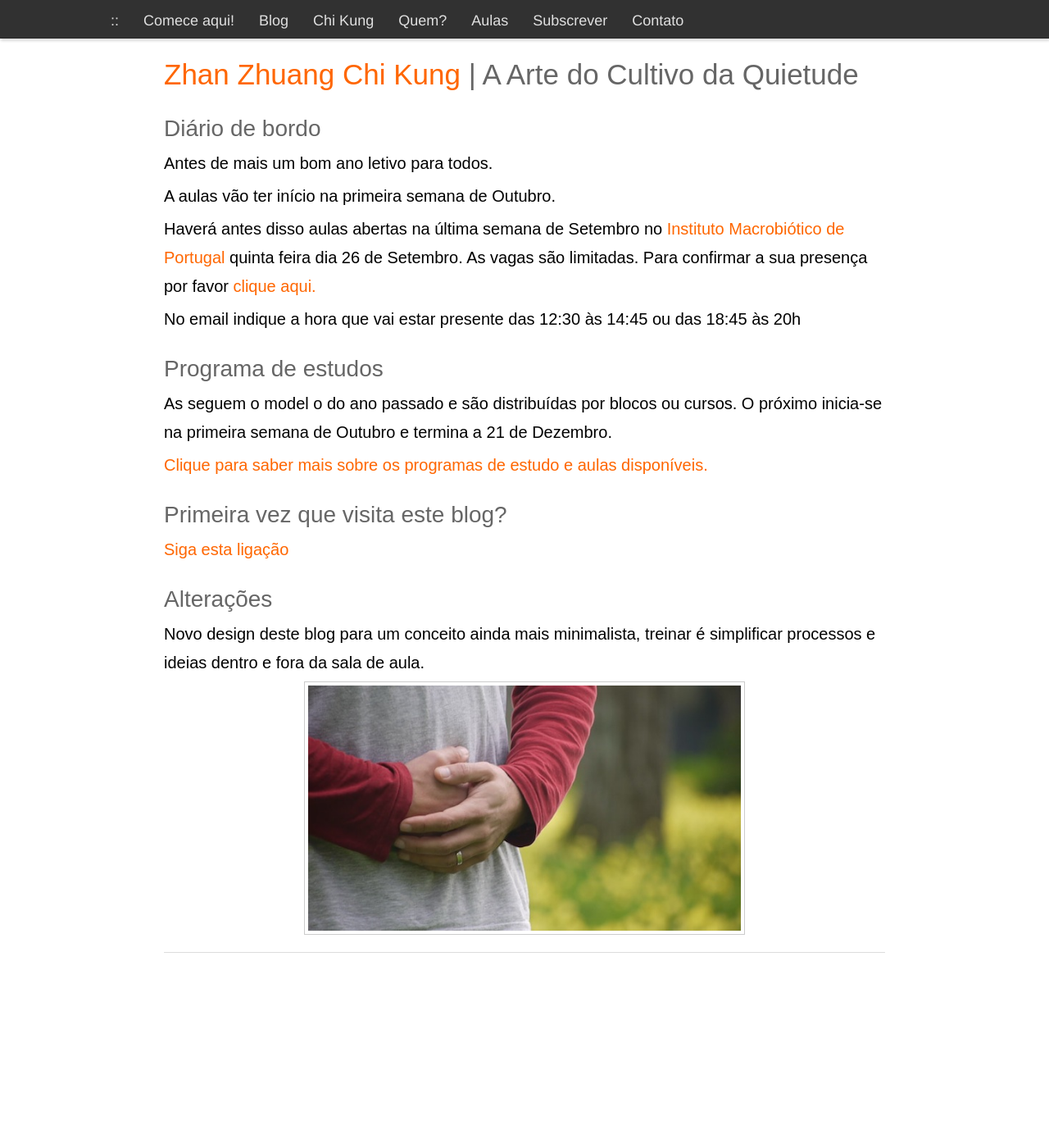
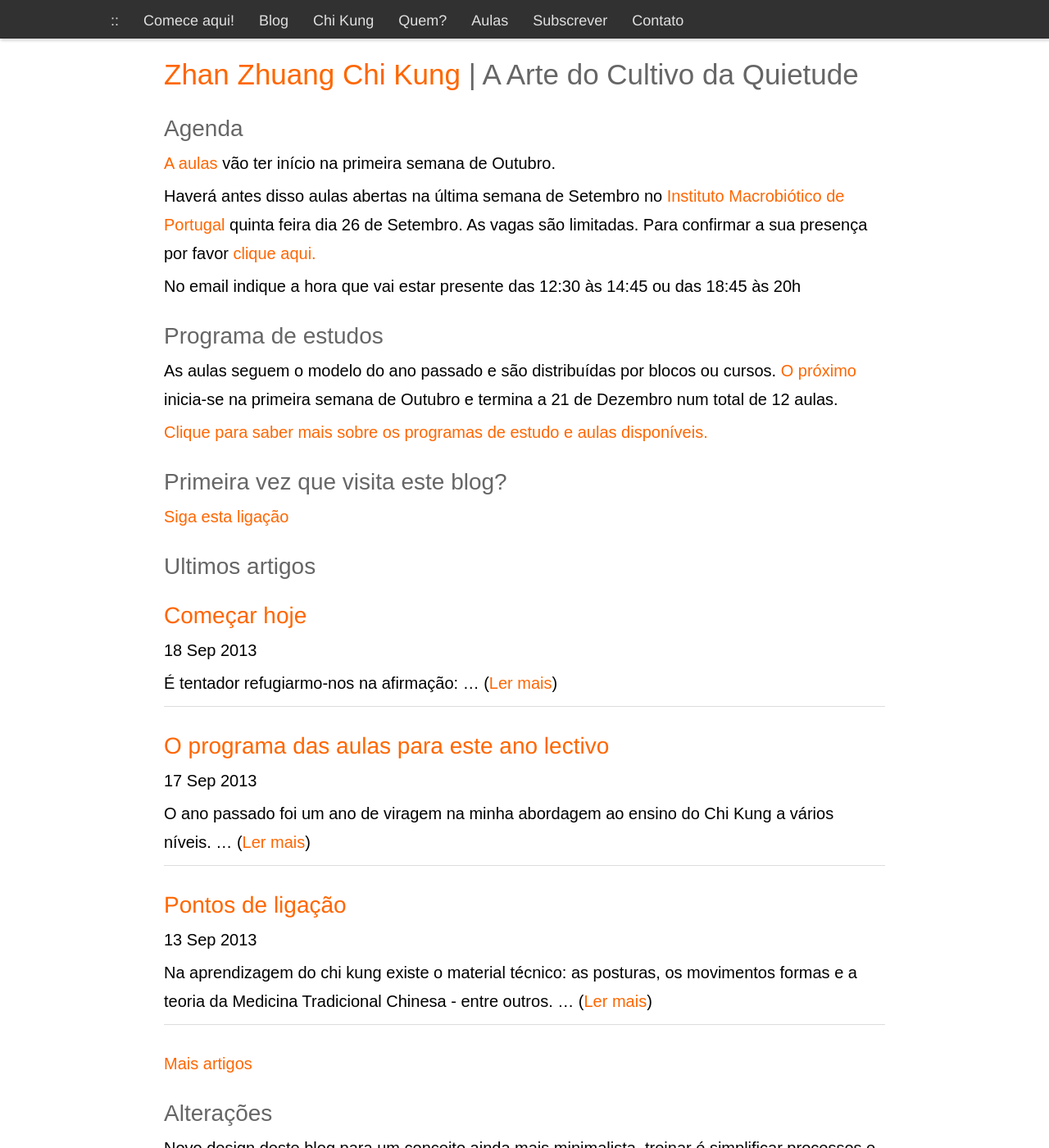
Before and after one commit to devagar/chikung, a Jekyll site: the page built from index.markdown, in a window 1280 px wide and 1400 px high. Shown: the whole window at 82% size. Built offline with Jekyll 4.4.1, drawn with Linux system fonts in a browser that asks for light colours.

Commit message:
p18-9-13

```diff
--- a/_layouts/post.html
+++ b/_layouts/post.html
@@ -5,8 +5,6 @@ layout: default
       <time datetime="{{ page.date | xmlschema }}">{{ page.date | date: "%d %b, %Y" }}</time>
       <h2>{{ page.title }}</h2>
       {{ content }}
-
-
    </article>
     <div id="paginator">
                <h4> {% if page.previous %}
--- a/_posts/2013-09-17-aulas2013.md
+++ b/_posts/2013-09-17-aulas2013.md
@@ -48,7 +48,7 @@ Baseada na minha experiência deste ano e dos últimos 14 o novo programa de est
 +  Realizar Seminários avançados.
 
 
-Ficam a ligações para o novo [calendário de aulas](http://devagar.org/aulas.html) e para o novo programa a iniciar-se [dia 3 de Outubro](http://devagar.org/regulares.html).
+Ficam as ligações para o novo [calendário de aulas](http://devagar.org/aulas.html) e para o novo programa a iniciar-se [dia 3 de Outubro](http://devagar.org/regulares.html).
 
 Ficam também os testemunhos dos participantes que aceitaram o desafio do ano passado.
 
--- /dev/null
+++ b/_posts/2013-09-18-comecar-hoje.md
@@ -0,0 +1,62 @@
+---
+title: Começar hoje
+layout: post
+---
+É tentador refugiarmo-nos na afirmação:
+
+**Quando**
+
++  tiver mais tempo
++  tiver mais dinheiro
++  me reformar
++  esta confusão toda passar
++  estiver mais saudável
++  me casar
++  me divorciar
++  tiver uma companheira/o
++  o bébé nascer
++  o meu filho deixar a casa
++  o meu filho acabar a universidade
++  acabar de pagar o empréstimo
++  estiver noutro pais
++  o Verão acabar
++  estiver mais calor
++  o inicio do ano chegar
++  acabar esta fase da minha vida
++  acabar este projecto
++  chegar o fim de semana
++  chegarem as férias
++  as vistas que tenho em casa forem embora
+
+**Então vou começar a**
+
++  minha dieta
++  treinar todos os dias
++  frequentar o ginásio
++  correr no parque
++  escrever o meu livro
++  tirar tempo para mim
++  olhar mais para a família
++  nutrir a minha paixão
++  sair mais à noite
++  conviver mais
++  tratar de mim
++  definir prioridades
+
+...
+
+Iniciar um hábito mesmo quando todas as afirmações acima são possíveis e a vida apresenta desafios torna o hábito mais forte que sobrevive a momentos fáceis e aos outros mais desafiantes que a vida nos coloca.
+
+Iniciar um hábito quando todas as condições estão reunidas não só evita que o hábito alguma vez se instale (porque não existem condições ideais), como se algum dia isso acontecer colapsa à mínima contrariedade.
+
+Não tem de começar hoje a treinar 1h de Chi Kung, nem a correr 10 km, nem a escrever 10 mil palavras, nem a comer 100% saudável.
+
+Mas dentro do que tem agora, hoje e ao seu ritmo. Comece ou recomece com os seus recursos actuais.
+
+E tenha a coragem de voltar as vezes que sejam possíveis entre interrupções, imprevistos e as centenas de *quandos* povoam o seu dia a dia.
+
+Dificuldades em criar hábitos? [envie-me um email](http://devagar.org/contato.html)
+
+###
+
+[Novo calendário de aulas](http://devagar.org/aulas.html) já está disponível com vantagens de inscrição até 26 de Setembro.
--- a/index.markdown
+++ b/index.markdown
@@ -3,26 +3,37 @@ layout: default
 title: A arte do Cultivo da Quietude
 ---
 
-###Diário de bordo
+###Agenda
 
-Antes de mais um bom ano letivo para todos.
-
-A aulas vão ter início na primeira semana de Outubro.
+[A aulas](/aulas.html) vão ter início na primeira semana de Outubro.
 
 Haverá antes disso aulas abertas na última semana de Setembro no <a href="http://e-macrobiotica.com/" target="_blank">Instituto Macrobiótico de Portugal </a> quinta feira dia 26 de Setembro.
 As vagas são limitadas. Para confirmar a sua presença por favor <a href="mailto:lourencoazevedo@devagar.org?subject=Confirmar presença dia 26 de Setembro">clique aqui.</a>
 
 No email indique a hora que vai estar presente das 12:30 às 14:45 ou das 18:45 às 20h
 
-### Programa de estudos
+###Programa de estudos
 
-As seguem o model o do ano passado e são distribuídas por blocos ou cursos. O próximo inicia-se na primeira semana de Outubro e termina a 21 de Dezembro.
+As aulas seguem o modelo do ano passado e são distribuídas por blocos ou cursos. [O próximo](/regulares.html) inicia-se na primeira semana de Outubro e termina a 21 de Dezembro num total de 12 aulas.
 
 [Clique para saber mais sobre os programas de estudo e aulas disponíveis.](/aulas.html)
 
-### Primeira vez que visita este blog?
+###Primeira vez que visita este blog?
 
 [Siga esta ligação ](/inicio.html)
+
+###Ultimos artigos
+
+<div class="hfeed">
+{% for post in site.posts limit:3 %}
+	<h2 class="post-title"><a href="{{ post.url }}">{{ post.title }}</a></h2>
+	<p class="post-meta">{{ post.date | date_to_string }}</p>
+	<p class="post-excerpt">{{ post.excerpt | strip_html }}&hellip; (<a href="{{ post.url }}">Ler mais</a>)</p>
+	<hr>
+{% endfor %}
+</div>
+
+[Mais artigos](http://devagar.org/blog.html)
 
 ### Alterações
 
```
